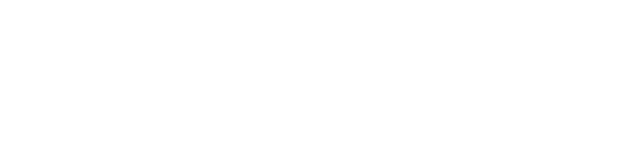
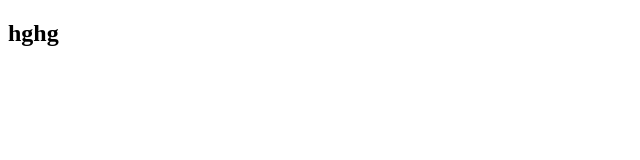
Before and after one commit to VeronicaLangella/primo-repo-test, a plain HTML site: page index.html in a window 1280 px wide. Shown: the whole page, without its empty margins (0-640 px from the left). Drawn offline with Linux system fonts and the light colour scheme.

Commit message:
added subtitle in index.html

```diff
--- a/index.html
+++ b/index.html
@@ -1 +1,4 @@
 <!DOCTYPE html>
+
+
+<h2> hghg</h2>
```
